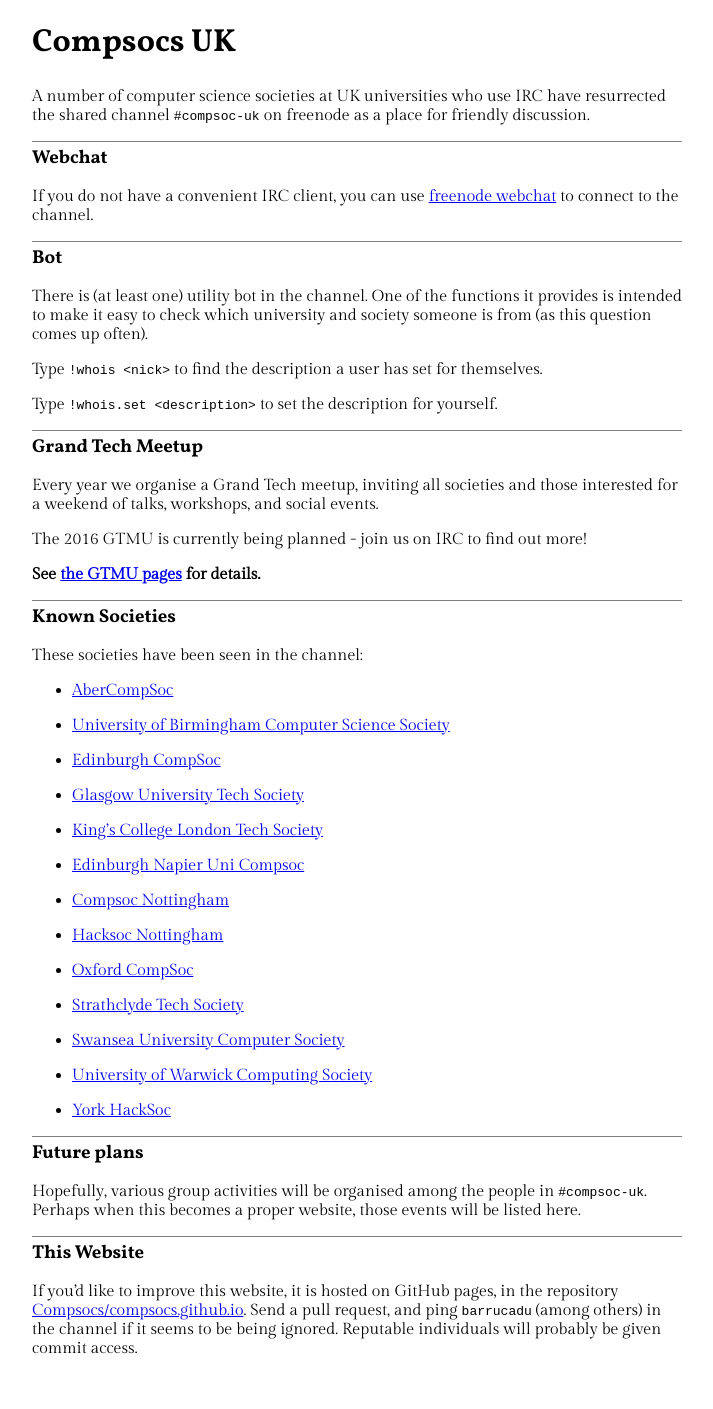
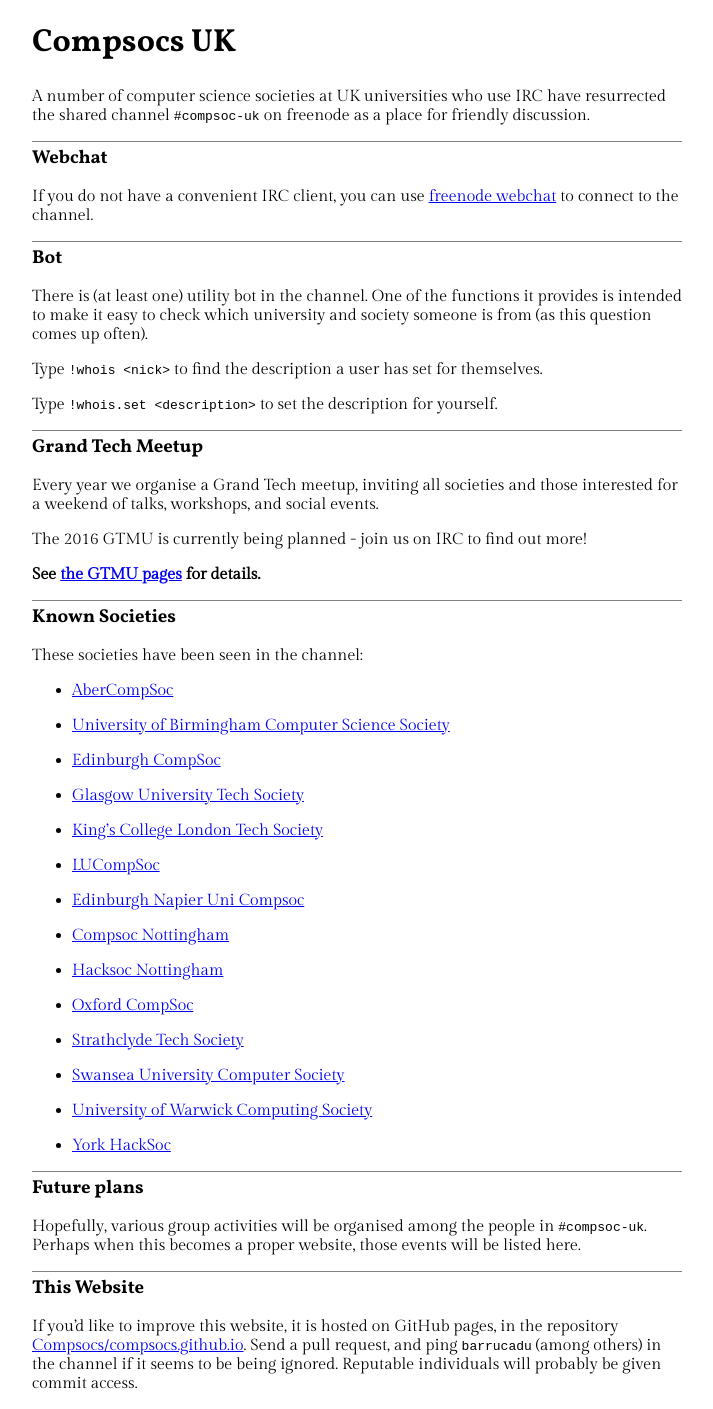
Before and after one commit to CompSocs/compsocs.github.io, a Jekyll site: the page built from index.md, in a window 1280 px wide. Shown: the whole page, without its empty margins (283-996 px from the left). Built offline with Jekyll 4.4.1, drawn with Linux system fonts in a browser that asks for light colours; before the commit the page ends 1374 px from its top, so only the background shows below that.

```diff
--- a/_data/societies.yml
+++ b/_data/societies.yml
@@ -62,3 +62,8 @@
   url: http://abercompsoc.github.io/
   city: Aberystwyth
   university: Aberystwyth
+
+- title: LUCompSoc
+  url: https://compsoc.lancs.ac.uk
+  city: Lancaster
+  university: Lancaster
```
